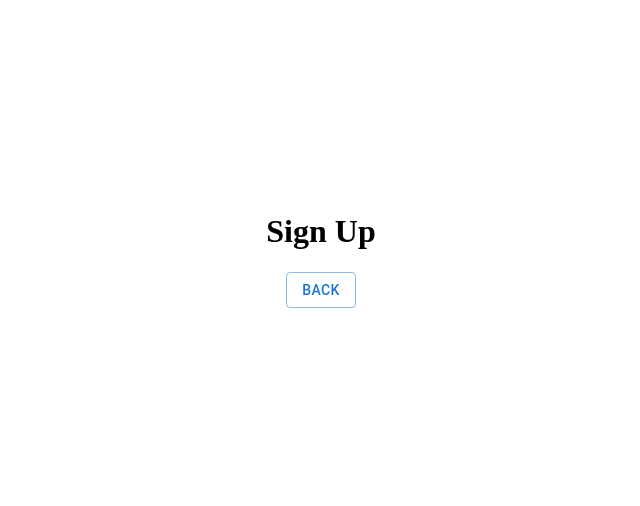
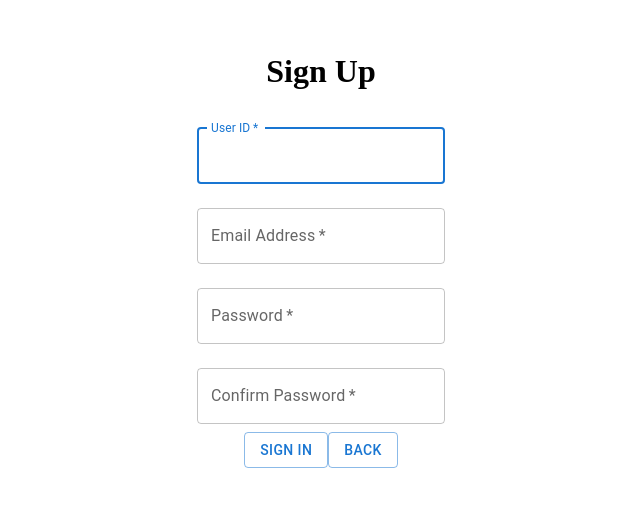
Before and after one commit to WishMate/Frontend, a React (Vite) app: page /signup in a window 1280 px wide. Shown: the part 158-664 px from the top of the page, without its empty margins (319-959 px from the left). Built offline with nearby package versions, Linux system fonts and the light colour scheme.

Commit message:
Feat: 회원가입 폼 구현

```diff
--- a/package.json
+++ b/package.json
@@ -14,6 +14,7 @@
     "@emotion/react": "^11.11.1",
     "@emotion/styled": "^11.11.0",
     "@mui/material": "^5.14.13",
+    "@mui/styles": "^5.14.13",
     "react": "^18.2.0",
     "react-dom": "^18.2.0",
     "react-router-dom": "^6.16.0",
--- a/src/pages/SignUp.jsx
+++ b/src/pages/SignUp.jsx
@@ -1,4 +1,4 @@
-import { Button } from "@mui/material";
+import { TextField, Button } from "@mui/material";
 import { Link } from "react-router-dom";
 import styled from "styled-components";
 
@@ -6,9 +6,59 @@ export default function SignUp() {
   return (
     <Container>
       <h1>Sign Up</h1>
-      <Link to="/">
-        <Button variant="outlined">Back</Button>
-      </Link>
+      <FormContainer>
+        <TextField
+          variant="outlined"
+          margin="normal"
+          required
+          // fullWidth
+          id="id"
+          label="User ID"
+          name="id"
+          autoComplete="id"
+          autoFocus
+        />
+        <TextField
+          variant="outlined"
+          margin="normal"
+          required
+          // fullWidth
+          id="email"
+          label="Email Address"
+          name="email"
+          autoComplete="email"
+        />
+        <TextField
+          variant="outlined"
+          margin="normal"
+          required
+          // fullWidth
+          name="password"
+          label="Password"
+          type="password"
+          id="password"
+          autoComplete="current-password"
+        />
+        <TextField
+          variant="outlined"
+          margin="normal"
+          required
+          // fullWidth
+          name="password"
+          label="Confirm Password"
+          type="password"
+          id="password"
+          autoComplete="current-password"
+        />
+      </FormContainer>
+      <ButtonContainer>
+        <Link to="/">
+          <Button variant="outlined">Sign in</Button>
+        </Link>
+        <Link to="/">
+          <Button variant="outlined">Back</Button>
+        </Link>
+      </ButtonContainer>
     </Container>
   );
 }
@@ -21,3 +71,19 @@ const Container = styled.div`
   justify-content: center;
   width: 100%;
 `;
+
+const FormContainer = styled.form`
+  display: flex;
+  flex-direction: column;
+  justify-content: center;
+  align-items: center;
+  width: 100%;
+`;
+
+const ButtonContainer = styled.div`
+  display: flex;
+  flex-direction: row;
+  justify-content: center;
+  align-items: center;
+  width: 100%;
+`;
```
Also changed, not shown: 1 other file (tests, documents, lock files or other folders).
